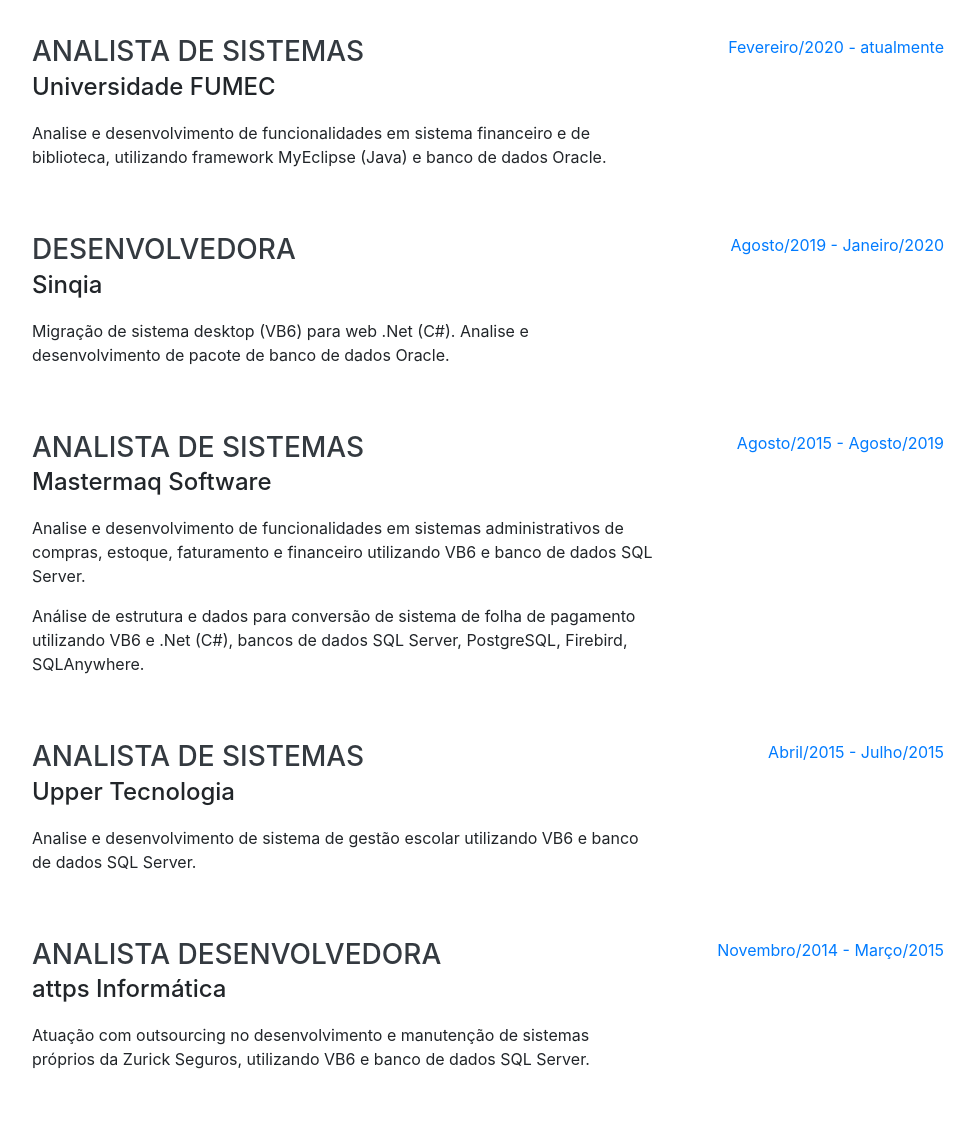
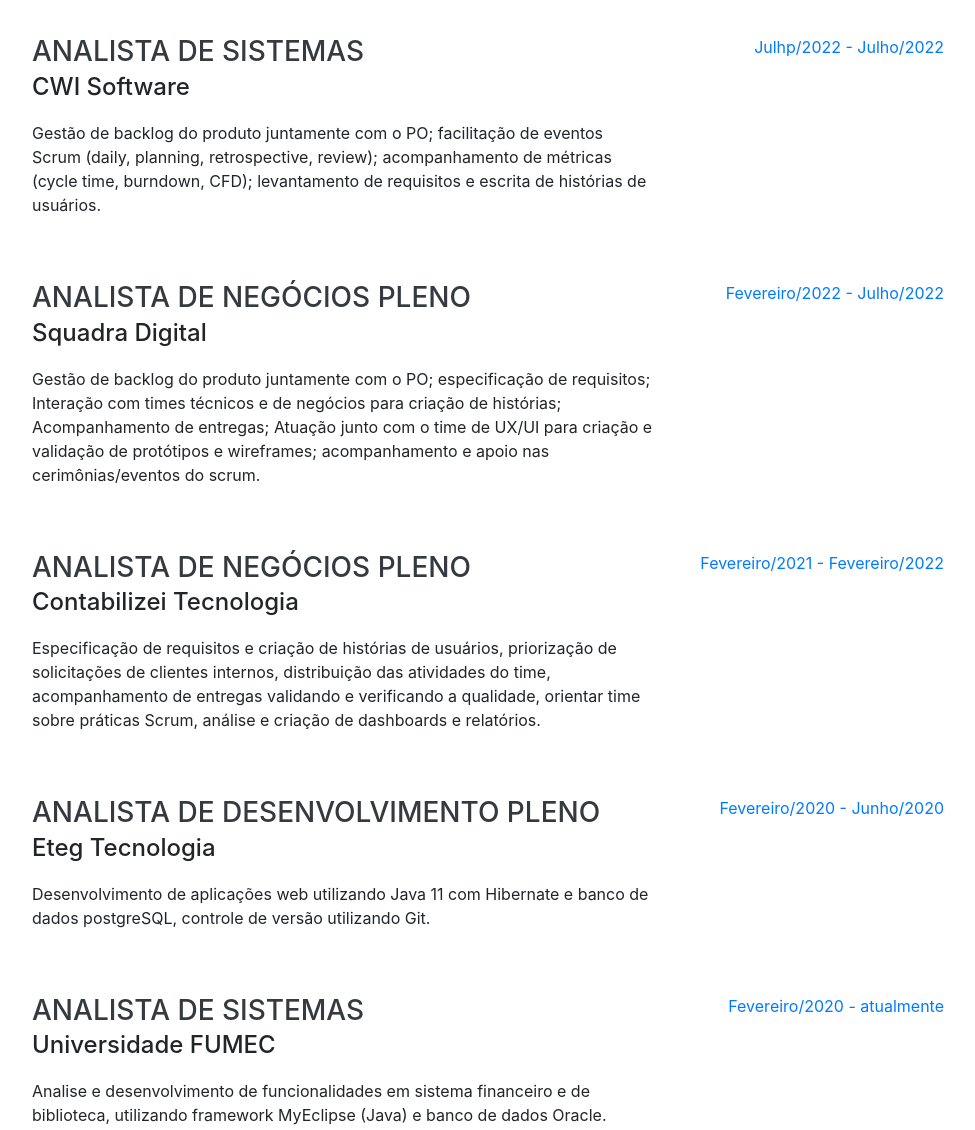
Before and after one commit to apsimao/apsimao.github.io, a website with bundled scripts: page index.html in a window 1280 px wide. Shown: the part 900-2030 px from the top of the page, without its empty margins (288-1263 px from the left). Built offline with nearby package versions, Linux system fonts and the light colour scheme; a web font is replaced by a local one.

Commit message:
Update index.html

```diff
--- a/index.html
+++ b/index.html
@@ -63,13 +63,7 @@
         <div class="subheading mb-5">Av. Rio Negro, Riacho - Contagem/MG · (31) 99717-3102 ·
           <a id="endemail" href="mailto:appaulas@gmail.com">appaulas@gmail.com</a>
         </div>
-        <p class="lead mb-5">Tenho mais de 10 anos de atuação na área de tecnologia com certificação Professional Scrum Master (PSM I). Como
-Analista de Requisitos/Negócios, acompanhamento, participação e facilitação nas cerimônias/eventos do scrum
-(daily, planning, retrospective, review), responsável pelo backlog do produto e definição de atividades da sprint,
-levantamento de requisitos, escrita de histórias, interação com scrum master, equipe de desenvolvimento e de
-negócios, acompanhamento de métricas (cycle time, burndown, CFD), preparação e acompanhamento de
-experimentações juntamente com o time de UX.</p>
-        <div class="social-icons">
+        <p class="lead mb-5">Tenho mais de 10 anos de atuação na área de tecnologia com certificação Professional Scrum Master (PSM I). Como Analista de Requisitos/Negócios, acompanhamento, participação e facilitação nas cerimônias/eventos do scrum (daily, planning, retrospective, review), responsável pelo backlog do produto e definição de atividades da sprint, levantamento de requisitos, escrita de histórias, interação com scrum master, equipe de desenvolvimento e de negócios, acompanhamento de métricas (cycle time, burndown, CFD), preparação e acompanhamento de experimentações juntamente com o time de UX.</p>        <div class="social-icons">
           <a href="https://www.linkedin.com/in/ana-simao-01061981/">
             <i class="fab fa-linkedin-in"></i>
           </a>
@@ -89,6 +83,50 @@
     <section class="resume-section p-3 p-lg-5 d-flex justify-content-center" id="experience">
       <div class="w-100">
         <h2 class="mb-5">Experiências Profissionais</h2>
+
+        <div class="resume-item d-flex flex-column flex-md-row justify-content-between mb-5">
+          <div class="resume-content">
+            <h3 id="cargo" class="mb-0">Analista de Sistemas</h3>
+            <div class="subheading mb-3">CWI Software</div>
+            <p>Gestão de backlog do produto juntamente com o PO; facilitação de eventos Scrum (daily, planning, retrospective, review); acompanhamento de métricas (cycle time, burndown, CFD); levantamento de requisitos e escrita de histórias de usuários.</p>
+          </div>
+          <div class="resume-date text-md-right">
+            <span class="text-primary">Julhp/2022 - Julho/2022</span>
+          </div>
+        </div>
+
+        <div class="resume-item d-flex flex-column flex-md-row justify-content-between mb-5">
+          <div class="resume-content">
+            <h3 id="cargo" class="mb-0">Analista de Negócios Pleno</h3>
+            <div class="subheading mb-3">Squadra Digital</div>
+            <p>Gestão de backlog do produto juntamente com o PO; especificação de requisitos; Interação com times técnicos e de negócios para criação de histórias; Acompanhamento de entregas; Atuação junto com o time de UX/UI para criação e validação de protótipos e wireframes; acompanhamento e apoio nas cerimônias/eventos do scrum.</p>
+          </div>
+          <div class="resume-date text-md-right">
+            <span class="text-primary">Fevereiro/2022 - Julho/2022</span>
+          </div>
+        </div>
+
+        <div class="resume-item d-flex flex-column flex-md-row justify-content-between mb-5">
+          <div class="resume-content">
+            <h3 id="cargo" class="mb-0">Analista de Negócios Pleno</h3>
+            <div class="subheading mb-3">Contabilizei Tecnologia</div>
+            <p>Especificação de requisitos e criação de histórias de usuários, priorização de solicitações de clientes internos, distribuição das atividades do time, acompanhamento de entregas validando e verificando a qualidade, orientar time sobre práticas Scrum, análise e criação de dashboards e relatórios.</p>
+          </div>
+          <div class="resume-date text-md-right">
+            <span class="text-primary">Fevereiro/2021 - Fevereiro/2022</span>
+          </div>
+        </div>
+
+        <div class="resume-item d-flex flex-column flex-md-row justify-content-between mb-5">
+          <div class="resume-content">
+            <h3 id="cargo" class="mb-0">Analista de Desenvolvimento Pleno</h3>
+            <div class="subheading mb-3">Eteg Tecnologia</div>
+            <p>Desenvolvimento de aplicações web utilizando Java 11 com Hibernate e banco de dados postgreSQL, controle de versão utilizando Git.</p>
+          </div>
+          <div class="resume-date text-md-right">
+            <span class="text-primary">Fevereiro/2020 - Junho/2020</span>
+          </div>
+        </div>
 
         <div class="resume-item d-flex flex-column flex-md-row justify-content-between mb-5">
           <div class="resume-content">
@@ -311,6 +349,9 @@
         <ul class="fa-ul mb-0">
           <li>
             <i class="fa-li fa fa-check"></i>
+            Jira Software - Udemy (12/2021)</li>
+          <li>
+            <i class="fa-li fa fa-check"></i>
             Java Spring Boot - Udemy (04/2020)</li>
           <li>
             <i class="fa-li fa fa-check"></i>
```
